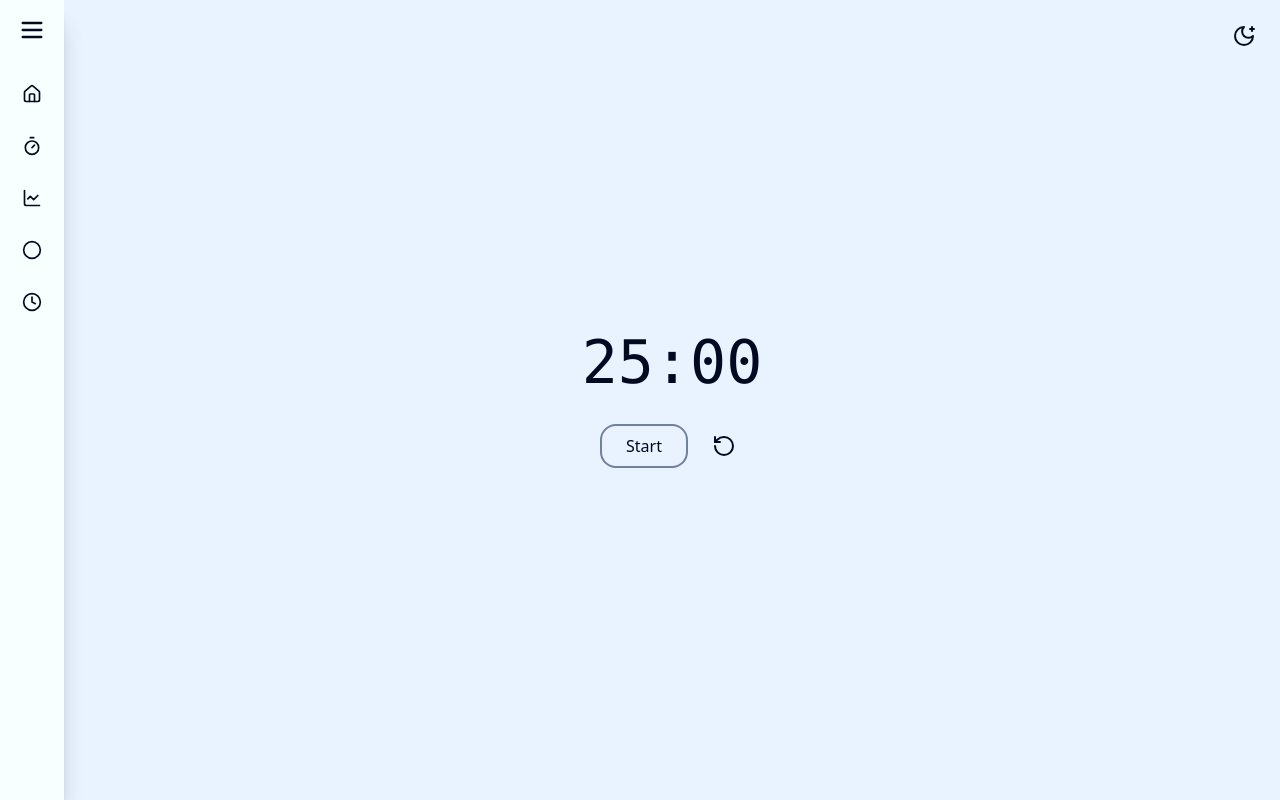
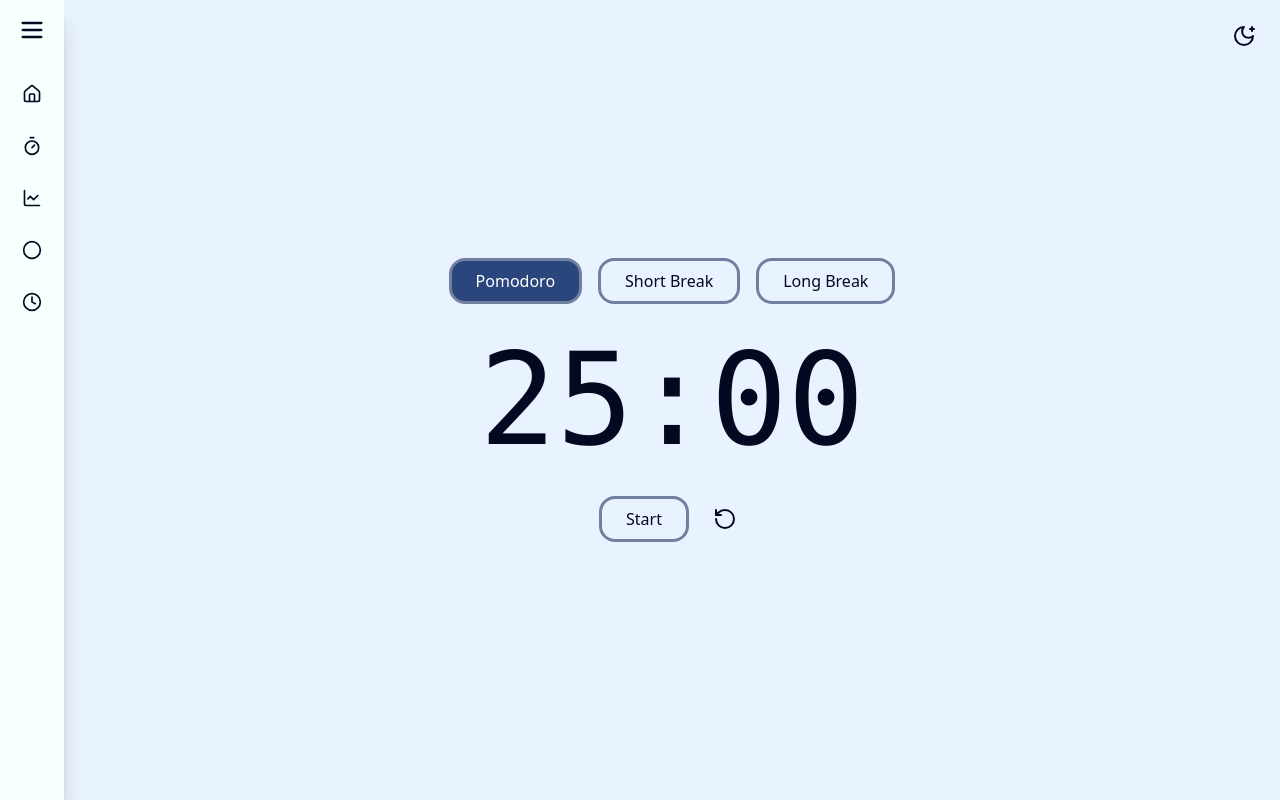
Before and after one commit to JGrineau/visual-timers, a Next.js app: page /pomodoro in a window 1280 px wide. Built offline with nearby package versions, Linux system fonts and the light colour scheme.

Commit message:
breaks added to pomodoro

```diff
--- a/src/app/linear/page.tsx
+++ b/src/app/linear/page.tsx
@@ -98,11 +98,12 @@ export default function Linear() {
   return (
     <div className="flex flex-col justify-center items-center min-h-screen">
       {/* Timer Area */}
+      {/* SVG Element */}
       <Full className="bg-transparent">
         <div className="w-full max-w-[90vw] sm:max-w-[600px]">
           <svg
             width="100%"
-            height="40"
+            height="60"
             viewBox={`0 0 ${size} 40`}
             preserveAspectRatio="none"
           >
@@ -134,6 +135,7 @@ export default function Linear() {
 
       {/* Control Buttons */}
 
+      {/* Start/Pause */}
       <div className="flex gap-4 mt-8 items-center justify-center w-full max-w-[600px]">
         <button
           onClick={isRunning ? handleStop : handleStart}
@@ -142,6 +144,7 @@ export default function Linear() {
         >
           {isRunning ? "Pause" : "Start"}
         </button>
+        {/* Reset Button */}
         <button
           onClick={handleReset}
           className="p-2 text-text rounded-full hover:scale-110 transition-transform duration-200 hover:cursor-pointer"
@@ -149,6 +152,7 @@ export default function Linear() {
         >
           <RotateCcw className="w-6 h-6" />
         </button>
+        {/* Settings Button */}
         <SettingsPanel
           size={size}
           duration={duration}
--- a/src/app/pomodoro/page.tsx
+++ b/src/app/pomodoro/page.tsx
@@ -9,16 +9,20 @@ export default function Pomodoro() {
   const [secondsLeft, setSecondsLeft] = useState(DEFAULT_TIME);
   const [isRunning, setIsRunning] = useState(false);
   const intervalRef = useRef<NodeJS.Timeout | null>(null);
+  const [activeMode, setActiveMode] = useState<Mode>("pomodoro");
+
+  const POMODORO_TIME = 25 * 60;
+  const SHORT_BREAK_TIME = 5 * 60;
+  const LONG_BREAK_TIME = 10 * 60;
+
+  type Mode = "pomodoro" | "short" | "long";
 
   // Helper to set the timer to a specific duration (in seconds)
   function setTimeLeft(duration: number) {
     setSecondsLeft(duration);
   }
 
-  // const minutes = Math.floor(secondsLeft / 60);
-  // const seconds = secondsLeft % 60;
-
-  // Start/stop interval when isRunning changes
+  //  Start/stop interval when isRunning changes
   useEffect(() => {
     if (isRunning) {
       intervalRef.current = setInterval(() => {
@@ -63,16 +67,64 @@ export default function Pomodoro() {
     setTimeLeft(DEFAULT_TIME);
   };
 
+  // Handlers for break buttons
+  const handlePomodoro = () => {
+    setIsRunning(false);
+    clearInterval(intervalRef.current!);
+    setTimeLeft(POMODORO_TIME);
+    setActiveMode("pomodoro");
+  };
+
+  const handleShortBreak = () => {
+    setIsRunning(false);
+    clearInterval(intervalRef.current!);
+    setTimeLeft(SHORT_BREAK_TIME);
+    setActiveMode("short");
+  };
+
+  const handleLongBreak = () => {
+    setIsRunning(false);
+    clearInterval(intervalRef.current!);
+    setTimeLeft(LONG_BREAK_TIME);
+    setActiveMode("long");
+  };
+
   return (
     <div className="flex flex-col items-center justify-center min-h-screen bg-background text-text">
-      <div className="text-6xl font-mono mb-8">{formatTime(secondsLeft)}</div>
+      {/* Break Buttons */}
+      <div className="flex flex-row gap-4 mb-8">
+        <button
+          className="px-6 py-2 border-3 border-border rounded-2xl text-text bg-transparent hover:text-white hover:bg-primary hover:cursor-pointer transition data-[active=true]:bg-primary data-[active=true]:text-white"
+          data-active={activeMode === "pomodoro"}
+          onClick={handlePomodoro}
+        >
+          Pomodoro
+        </button>
+        <button
+          className="px-6 py-2 border-3 border-border rounded-2xl text-text bg-transparent hover:text-white hover:bg-primary hover:cursor-pointer transition data-[active=true]:bg-primary data-[active=true]:text-white"
+          data-active={activeMode === "short"}
+          onClick={handleShortBreak}
+        >
+          Short Break
+        </button>
+        <button
+          className="px-6 py-2 border-3 border-border rounded-2xl text-text bg-transparent hover:text-white hover:bg-primary hover:cursor-pointer transition data-[active=true]:bg-primary data-[active=true]:text-white"
+          data-active={activeMode === "long"}
+          onClick={handleLongBreak}
+        >
+          Long Break
+        </button>
+      </div>
+      {/* Timer Display */}
+      <div className="text-9xl font-mono mb-8">{formatTime(secondsLeft)}</div>
+      {/* Start/Pause Button */}
       <div className="flex gap-4">
         <button
           onClick={isRunning ? handleStop : handleStart}
           className={`px-6 py-2 ${
             isRunning
-              ? "border-2 rounded-2xl border-border text-text bg-transparent hover:bg-background-dark hover:text-text-muted hover:cursor-pointer"
-              : "border-2 rounded-2xl border-border text-text bg-transparent hover:bg-background-dark hover:text-text-muted hover:cursor-pointer"
+              ? "px-6 py-2 border-3 border-border rounded-2xl text-text bg-transparent hover:bg-accent hover:text-white hover:bg-primary hover:cursor-pointer transition"
+              : "px-6 py-2 border-3 border-border rounded-2xl text-text bg-transparent hover:bg-accent hover:text-white hover:bg-primary hover:cursor-pointer transition"
           } text-black rounded`}
           disabled={secondsLeft === 0}
         >
--- a/src/app/radial/page.tsx
+++ b/src/app/radial/page.tsx
@@ -7,11 +7,11 @@ import { RotateCcw } from "lucide-react";
 import "../../app/globals.css";
 
 export default function RadialTimer() {
-  const [size, setSize] = useState(400); // Default size
+  const [size, setSize] = useState(400);
 
   const RADIUS = size / 2 - 20;
 
-  const [duration, setDuration] = useState(600); // default to 10 minutes
+  const [duration, setDuration] = useState(600);
 
   const FULL_DASH_ARRAY = 2 * Math.PI * RADIUS;
 
@@ -87,7 +87,7 @@ export default function RadialTimer() {
   useEffect(() => {
     const handleKeyDown = (e: KeyboardEvent) => {
       if (e.code === "Space") {
-        e.preventDefault(); // Prevent scrolling
+        e.preventDefault();
         if (isRunning) {
           handleStop();
         } else if (timeLeft > 0) {
@@ -107,6 +107,7 @@ export default function RadialTimer() {
   return (
     <div className="flex flex-col items-center justify-center min-h-screen bg-background text-text">
       {/* Timer Display */}
+      {/* SVGCircleElement */}
       <FullScreen className="bg-transparent">
         <div
           style={{
@@ -171,6 +172,7 @@ export default function RadialTimer() {
         >
           <RotateCcw className="w-6 h-6" />
         </button>
+        {/* Settings Panel */}
         <SettingsPanel
           size={size}
           duration={duration}
--- a/src/components/full-screen/Page.tsx
+++ b/src/components/full-screen/Page.tsx
@@ -40,7 +40,9 @@ export default function FullscreenTimer({
       <div
         ref={timerRef}
         className={`relative flex justify-center items-center ${
-          isFullscreen ? "w-screen h-screen bg-background" : ""
+          isFullscreen
+            ? "w-screen h-screen bg-[var(--background)] text-[var(--text)]"
+            : ""
         } ${className ?? ""}`}
       >
         {children}
```
